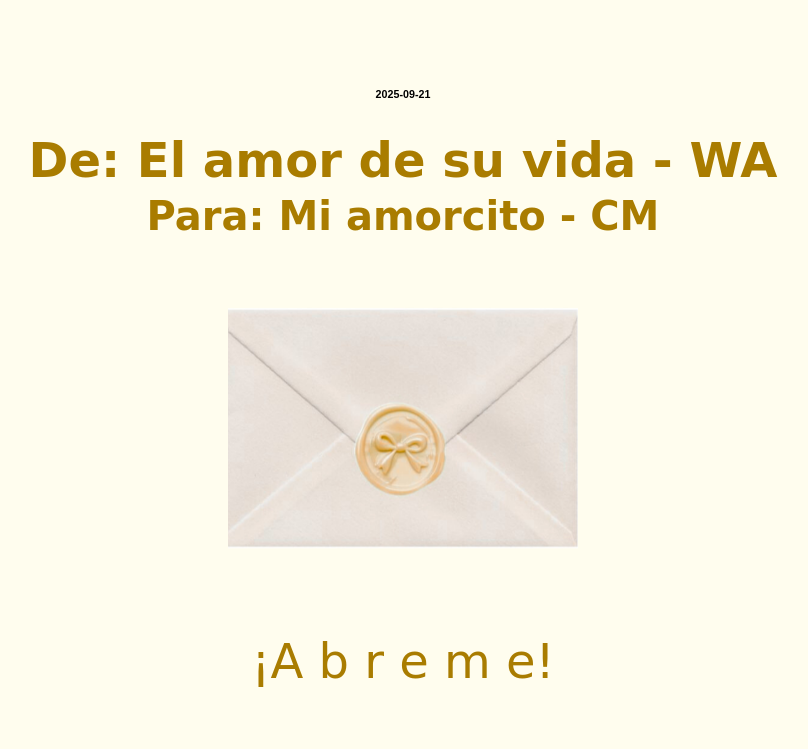
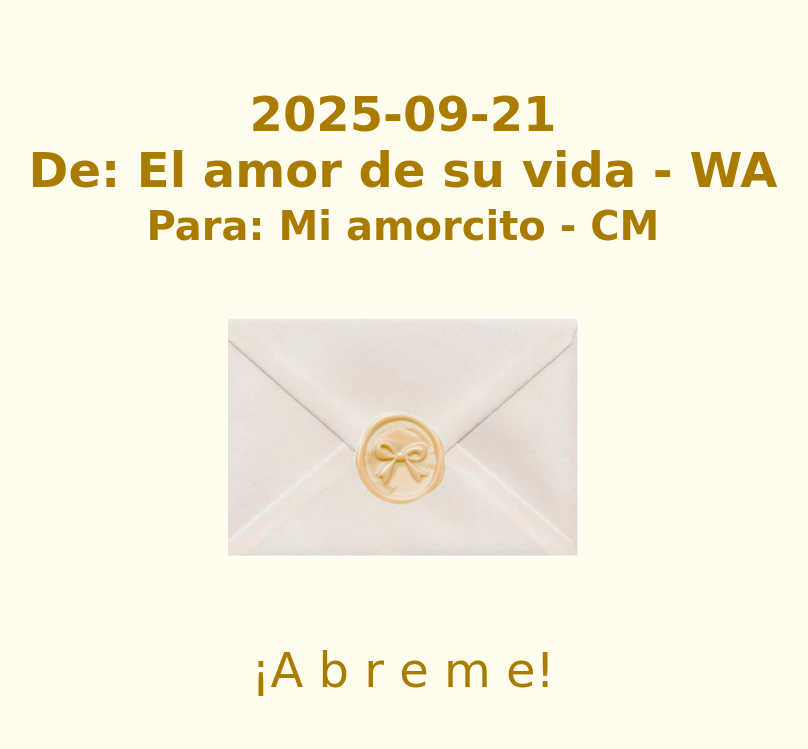
Before and after one commit to willyproz/floresAmarillas, a plain HTML site: page index.html in a window 1280 px wide. Shown: the whole page, without its empty margins (237-1045 px from the left). Drawn offline with Linux system fonts and the light colour scheme; a web font is replaced by a local one.

Commit message:
Update index.html

```diff
--- a/index.html
+++ b/index.html
@@ -10,8 +10,7 @@
 <body>
     <div class="container">
         <header>
-            <h6>2025-09-21</h1>
-            <h1>De: El amor de su vida - WA</h1>
+            <h1>2025-09-21 <br>De: El amor de su vida - WA</h1>
             <h2>Para: Mi amorcito - CM</h2>
         </header>
         <main>
```
